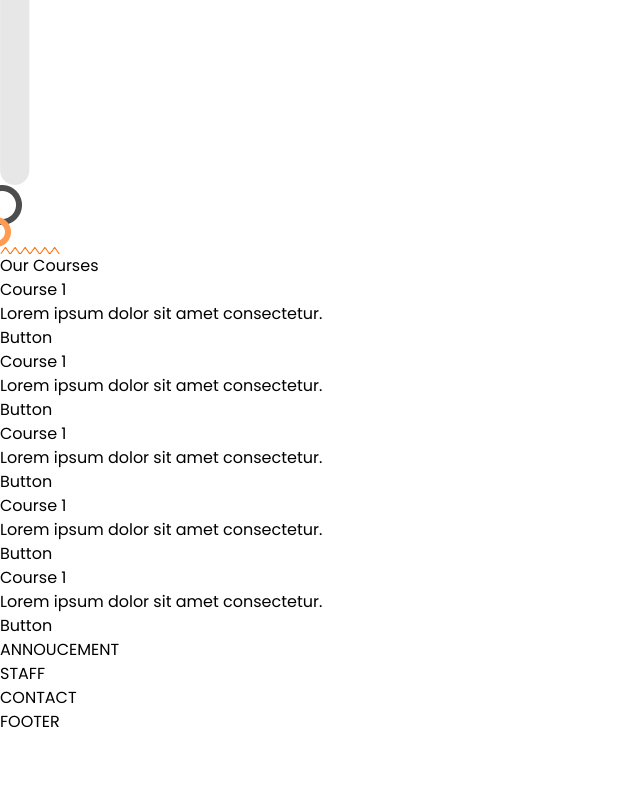
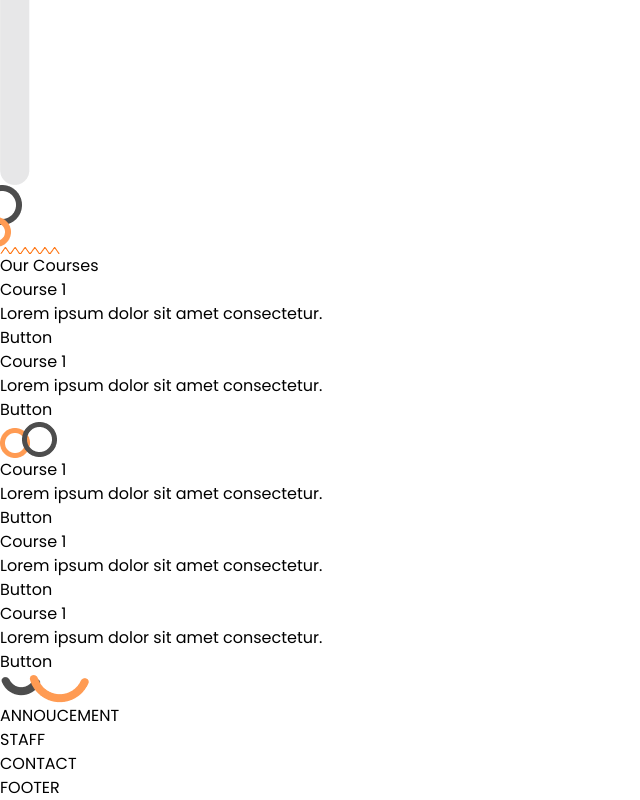
Before and after one commit to Demiladeala/3tees, a React (Vite) app: page / in a window 1280 px wide. Shown: the part 2215-3015 px from the top of the page, without its empty margins (0-640 px from the left). Before the commit the page ends 2949 px from the top, so only its background shows below. Built offline with nearby package versions, Linux system fonts and the light colour scheme.

Commit message:
update courses.jsx

```diff
--- a/src/components/Courses.jsx
+++ b/src/components/Courses.jsx
@@ -8,7 +8,7 @@ const Courses = () => {
   return (
     <>
     <div className='relative mt-[10rem] w-full'>
-      <div className='absolute'>
+      <div className='absolute md:hidden'>
         <img src={rec1}/>
       </div>
       <div className='w-full flex items-center justify-center'>
@@ -27,7 +27,7 @@ const Courses = () => {
 
      </div>
 
-     <div className='row-span-2 bg-[#F9F9F9] rounded-lg p-2 flex items-center'>
+     <div className='relative row-span-2 bg-[#F9F9F9] rounded-lg p-2 flex items-center z-10'>
       <div className=''>
       <h1 className='font-semibold text-lg'>Course 1</h1>
       <p className='text-xs font-light mb-2'>Lorem ipsum dolor sit amet consectetur.</p>
@@ -35,10 +35,11 @@ const Courses = () => {
       </div>
      </div>
 
+       <div className='absolute top-[-1rem] right-[15%] z-0 md:hidden course-circle'>
+        <img src={rec2} className='z-0' />
+      </div>
+
      <div className='relative bg-[#F89650] rounded-lg p-2 z-10'>
-      {/* <div className='absolute top-[-1.5rem] z-0'>
-        <img src={rec2} className='border z-0' />
-      </div> */}
       <h1 className='pt-6 font-semibold text-lg'>Course 1</h1>
       <p className='text-xs font-light mb-2'>Lorem ipsum dolor sit amet consectetur.</p>
       <button className='bg-[#1E1E1E] py-1 px-5 rounded-xl text-white text-xs'>Button</button>
@@ -50,11 +51,15 @@ const Courses = () => {
       <button className='bg-[#1E1E1E] py-1 px-5 rounded-xl text-white text-xs'>Button</button>
      </div>
 
-     <div className='text-white bg-[#181822] rounded-lg p-2'>
+     <div className='relative text-white bg-[#181822] rounded-lg p-2 z-10'>
       <h1 className='pt-6 font-semibold text-lg'>Course 1</h1>
       <p className='text-xs font-light mb-2'>Lorem ipsum dolor sit amet consectetur.</p>
       <button className='bg-[#E56000] py-1 px-5 rounded-xl text-xs'>Button</button>
      </div>
+
+     <div className='absolute bottom-[-1.2rem] right-[20%] z-0 md:hidden'>
+        <img src={rec3} className='z-0' />
+    </div>
 
     </div>
     </>
--- a/src/index.css
+++ b/src/index.css
@@ -43,4 +43,7 @@
     .rec2{
         max-height: 25rem;
     }
+    .course-circle{
+        right: 8%;
+    }
 }
```
